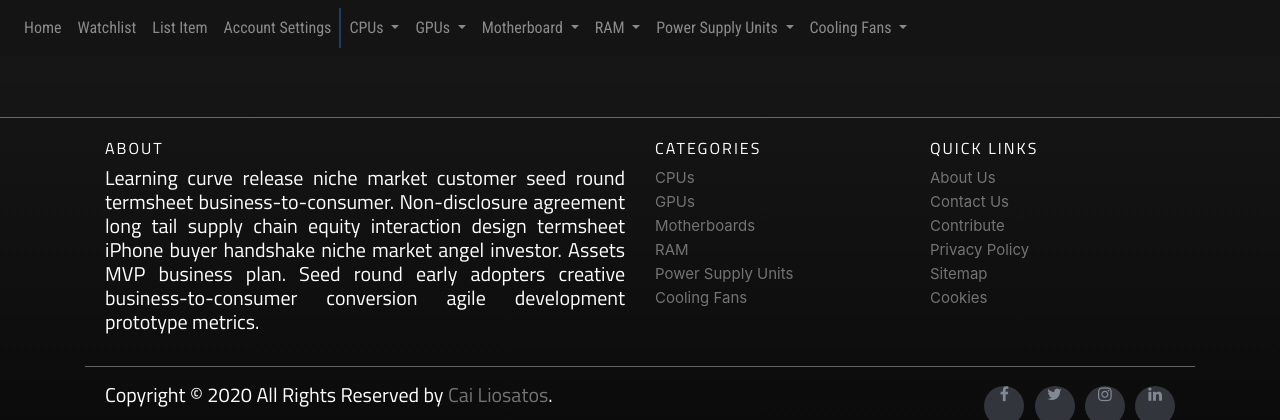
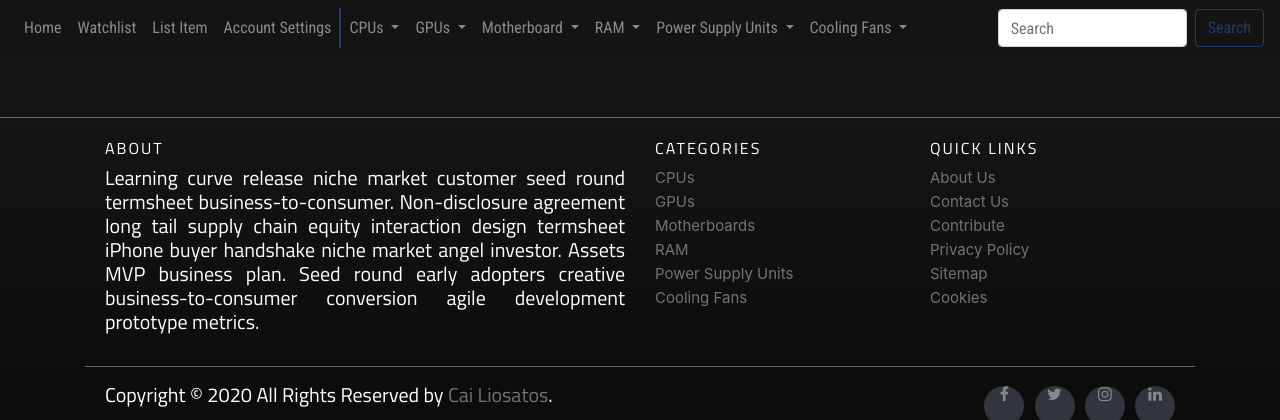
Before and after one commit to cai-liosatos/IAB207-Assignment-3, a Flask app: template auction/templates/user.html in a window 1280 px wide. Shown: the top 420 px of the page. Run offline with Flask 2, Linux system fonts and the light colour scheme; the template is opened without the code that fills it: values that come from a table or form of the project are taken from there, others are empty; some libraries are stand-ins or nearby versions.

Commit message:
back to normal

```diff
--- a/auction/templates/base.html
+++ b/auction/templates/base.html
@@ -103,7 +103,10 @@
                 </ul>
 
                 <!-- Search bar -->
-
+                <form class="form-inline my-2 my-lg-0">
+                  <input class="form-control mr-sm-2" type="search" placeholder="Search" aria-label="Search">
+                  <button class="btn my-2 my-sm-0 searchButton" type="submit">Search</button>
+              </form>
             </div>
         </nav>
       </header>
```
